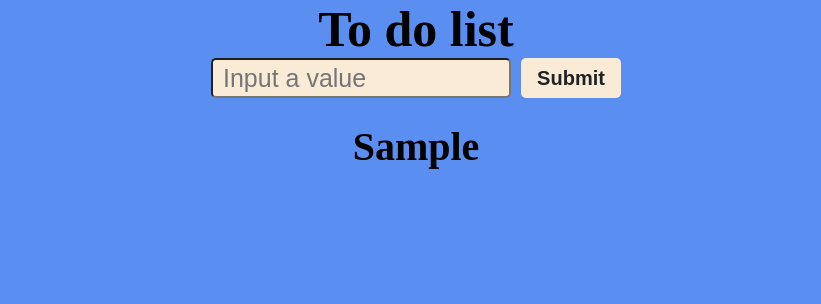
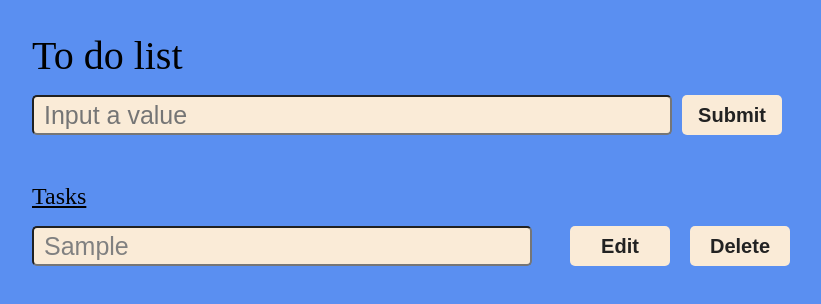
Before and after one commit to Saysamiche/To-do-App, a plain HTML site: page index.html in a window 1280 px wide. Both pictures are taken after typing "Sample" into the empty fields and a click on the button "Submit". Shown: the whole page, without its empty margins (224-1045 px from the left). Drawn offline with Linux system fonts and the light colour scheme.

Commit message:
Add files via upload

```diff
--- a/index.html
+++ b/index.html
@@ -7,15 +7,39 @@
     <title>To-Do App</title>
   </head>
   <body>
-    <div>
-      <h4>To do list</h4>
-      <div class="container">
-        <input type="text" placeholder="Input a value" class="search"/>
+    <header>
+        <h3>To do list</h3>
+        <form class="container">
+          <input type="text" placeholder="Input a value" class="search"/>
 
-        <button class="submit">Submit</button>
-      </div>
-      <div class="display"></div>
-    </div>
+          <button class="submit">Submit</button>
+        </form>
+    </header>
+
+    <main>
+
+      <section class="display">
+        <h4>Tasks</h4>
+
+        <div id="tasks">
+
+          <!-- <div class="task">
+
+            <div class="content">
+
+              <input type="text" class="text" value="my tasks" readonly>
+            </div>
+
+            <div class="actions">
+              <button class="edit">Edit</button>
+              <button class="delete">Delete</button>
+            </div>
+
+          </div> -->
+        </div>
+      </section>
+
+    </main>
 
     <script src="script.js"></script>
   </body>
--- a/script.js
+++ b/script.js
@@ -1,38 +1,114 @@
 "use strict";
 
-const search = document.querySelector(".search");
-const display = document.querySelector(".display");
-const submitButton = document.querySelector(".submit");
+window.addEventListener("load", () => {
+  const form = document.querySelector(".container");
+  const input = document.querySelector(".search");
+  const list_el = document.querySelector("#tasks");
 
-submitButton.addEventListener("click", function () {
-  var paragraph = document.createElement("p");
-  paragraph.classList.add("styling");
-  paragraph.innerText = search.value;
-  display.appendChild(paragraph);
-  search.value = "";
-  // paragraph.addEventListener("click", function () {
-  //   paragraph.style.textDecoration = "line-through";
-  // });
-  // paragraph.addEventListener("dblclick", function () {
-  //   display.removeChild(paragraph);
-  // });
+  form.addEventListener("submit", (e) => {
+    e.preventDefault();
+
+    const task = input.value;
+
+    if (!task) {
+      alert("please input a to do!");
+      return;
+    }
+
+    const task_el = document.createElement("div");
+    task_el.classList.add("task");
+
+    const task_content_el = document.createElement("div");
+    task_content_el.classList.add("content");
+
+    // task_content_el.innerText = task;
+
+    task_el.appendChild(task_content_el);
+
+    const task_input_el = document.createElement("input");
+    task_input_el.classList.add("text");
+    task_input_el.type = "text";
+    task_input_el.value = task;
+    task_input_el.setAttribute("readonly", "readonly");
+
+    task_content_el.appendChild(task_input_el);
+
+    const task_actions_el = document.createElement("div");
+    task_actions_el.classList.add("actions");
+
+    const task_edit_el = document.createElement("button");
+    task_edit_el.classList.add("edit");
+    task_edit_el.innerHTML = "Edit";
+
+    const task_delete_el = document.createElement("button");
+    task_delete_el.classList.add("delete");
+    task_delete_el.innerHTML = "Delete";
+
+    task_actions_el.appendChild(task_edit_el);
+    task_actions_el.appendChild(task_delete_el);
+
+    task_el.appendChild(task_actions_el);
+
+    list_el.appendChild(task_el);
+
+    input.value = "";
+
+    task_edit_el.addEventListener("click", () => {
+      if (task_edit_el.innerText == "Edit") {
+        task_input_el.removeAttribute("readonly");
+        task_input_el.focus();
+        task_edit_el.innerText = "Save";
+      } else {
+        task_input_el.setAttribute("readonly", "readonly");
+        task_edit_el.innerText = "Edit";
+      }
+    });
+
+    task_delete_el.addEventListener("click", () => {
+      list_el.removeChild(task_el);
+    });
+  });
 });
 
-// let search = document.querySelector('.search');
-// let display = document.querySelector('.display');
-// let buttonSubmit = document.querySelector('.submit');
+// const search = document.querySelector(".search");
+// const display = document.querySelector(".display");
+// const submitButton = document.querySelector(".submit");
+// const edit = document.querySelector('.edit');
+// const delBtn = document.querySelector('.delete');
 
-// buttonSubmit.addEventListener('click', function (){
-//   var paragraph = document.createElement('p');
-//   paragraph.classList.add('styling');
+// submitButton.addEventListener("click", function () {
+//   var paragraph = document.createElement("p");
+//   paragraph.classList.add("styling");
 //   paragraph.innerText = search.value;
 //   display.appendChild(paragraph);
-//   search.value = '';
+//   search.value = "";
 
-//   paragraph.addEventListener('click', function(){
-//     paragraph.style.textDecoration = "line-through";
+//   edit.addEventListener('click', function(){
+//     search.value = paragraph.innerText;
 //   })
-//   paragraph.addEventListener('dblclick', function(){
-//     display.removeChild(paragraph);
+
+//   delBtn.addEventListener('click', function(){
+//     paragraph.innerText = '';
 //   })
-// })
+//   // paragraph.addEventListener("click", function () {
+//   //   paragraph.style.textDecoration = "edit";
+//   // });
+//   // paragraph.addEventListener("dblclick", function () {
+//   //   display.removeChild(paragraph);
+//   // });
+
+//   // if(search.value !== '') {
+//   //   const newList = document.createElement('li');
+//   //   newList.classList.add("styling");
+//   //   newList.innerText = search.value;
+//   //   display.appendChild(newList);
+//   //   newList.appendChild(edit).search.value;
+//   //   newList.appendChild(delBtn);
+//   //   search.value = '';
+
+//   // }
+
+//   // edit.innerHTML = <button class="submit edit">Edit</button>;
+//   // delBtn.innerHTML= <button class="submit delete">Delete</button>;
+
+// });
--- a/style.css
+++ b/style.css
@@ -5,33 +5,76 @@
 }
 
 body {
-  font-size: 50px;
+  display: flex;
+  flex-direction: column;
   font-family: "Times New Roman", Times, serif;
-  font-weight: bold;
-  height: 100vh;
+  min-height: 100vh;
   width: 100%;
   background-color: rgb(90, 143, 241);
 }
+header {
+  padding: 2rem 1rem;
+  max-width: 800px;
+  width: 100%;
+  margin: 0 auto;
+}
+header h3 {
+  font-size: 2.5rem;
+  font-weight: 300;
+  margin-bottom: 1rem;
+}
 
-h4 {
-  text-align: center;
+main {
+  max-width: 800px;
+  width: 100%;
+  margin: 0 auto;
 }
+
 .container {
-  width: 100%;
   display: flex;
-  justify-content: center;
 }
 
 .display {
-  text-align: center;
-  width: 100%;
-  height: 100px;
-  padding-top: 25px;
-  /* color: #ffffff; */
+  padding: 1rem;
+}
+.display h4 {
+  font-size: 1.5rem;
+  font-weight: 300;
+  margin-bottom: 1rem;
+  text-decoration: underline;
+}
+.task {
+  margin-bottom: 1rem;
+}
+
+#tasks .task {
+  display: flex;
+  justify-content: space-between;
+}
+
+.text:not(:read-only) {
+  color: rgb(214, 20, 52);
+  font-weight: 300;
+}
+
+.edit,
+.delete {
+  appearance: none;
+  width: 100px;
+  height: 40px;
+  font-size: 20px;
+  background-color: antiquewhite;
+  color: #222;
+  border-radius: 5px;
+  outline: none;
+  border: none;
+  font-weight: bold;
+  cursor: pointer;
+  margin: 0 10px;
 }
 
 .search {
-  width: 300px;
+  width: 640px;
   height: 40px;
   font-size: 25px;
   /* word-wrap: break-word;
@@ -42,7 +85,18 @@ h4 {
   background-color: antiquewhite;
   margin-right: 10px;
 }
+.text {
+  width: 500px;
+  height: 40px;
+  font-size: 25px;
+  outline: none;
+  padding-left: 10px;
+  border-radius: 5px;
+  background-color: antiquewhite;
+  color: grey;
+}
 .submit {
+  appearance: none;
   width: 100px;
   height: 40px;
   font-size: 20px;
@@ -52,6 +106,7 @@ h4 {
   outline: none;
   border: none;
   font-weight: bold;
+  cursor: pointer;
 }
 .submit:hover {
   background-color: rgb(22, 194, 22);
@@ -59,10 +114,25 @@ h4 {
   transition: ease-in-out 0.3s;
   zoom: 105%;
 }
-.styling {
+
+.edit:hover {
+  background-color: rgb(149, 158, 126);
+  color: #ffffff;
+  transition: ease-in-out 0.5s;
+  zoom: 105%;
+}
+
+.delete:hover {
+  background-color: rgb(250, 9, 9);
+  color: #ffffff;
+  transition: ease-in-out 0.5s;
+  zoom: 105%;
+}
+
+/* .styling {
   margin: 0;
   cursor: pointer;
   font-size: 40px;
   text-align: center;
-  /* padding-right: 100px; */
-}
+  padding-right: 100px;
+}*/
```
